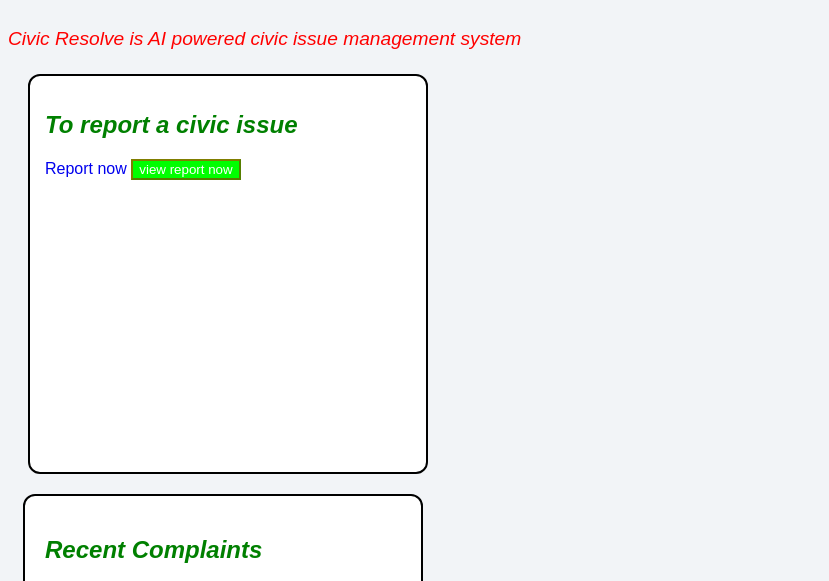
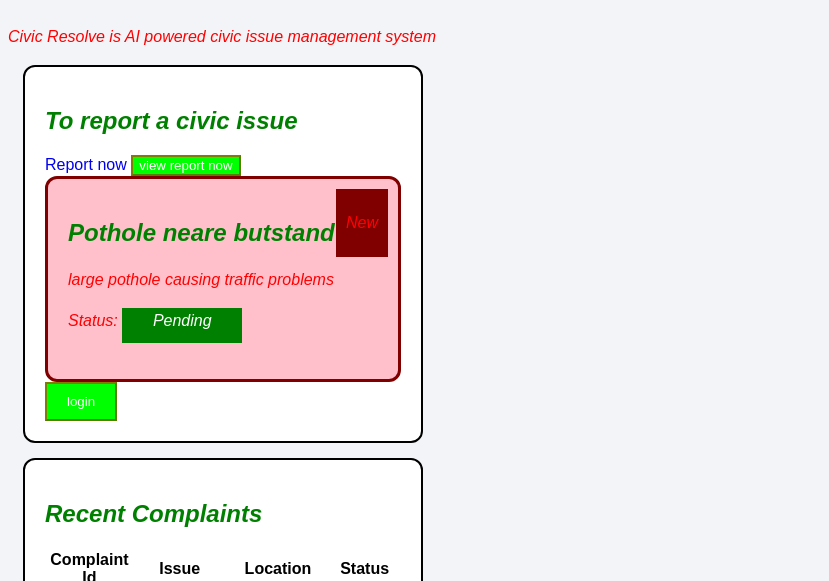
Before and after one commit to Nilesh-LOQ/CivicResolve, a plain HTML site: page Frontend/pages/home.html in a window 1280 px wide. Shown: the part 151-732 px from the top of the page, without its empty margins (0-829 px from the left). Drawn offline with Linux system fonts and the light colour scheme.

Commit message:
day 2 of css

```diff
--- a/Frontend/assets/CSS/style.css
+++ b/Frontend/assets/CSS/style.css
@@ -13,7 +13,7 @@
     }
     p{
         line-height: 1.6;
-        font-size: 1.2em;
+        font-size: 16px;
 
     }
     h2{
@@ -46,14 +46,19 @@
     button{
         background-color: rgb(0 ,255,0 );
         color: white;
-        border-color: rgb(255, 0,0,0.5);
+        border-color: rgba(255, 0,0,0.5);
     }
     a{
         text-decoration: none;
     }
     .ComplaintCard{
-        margin: 20px;
-        padding: 15px;
+        width: 400px;
+        padding: 20px;
+        border-radius: 12px;
+        border:2px solid black;
+        margin: 15px;
+        background-color: white;
+        position: relative;
     }
     .complaint-title{
         text-transform: uppercase   ;
@@ -61,3 +66,42 @@
     footer{
         text-align: center;
     }
+    div{
+        display: block;
+    }
+    span{
+        display: inline;
+    }
+    .statusbadge{
+        display: inline-block;
+        width: 120px;
+        height: 35px;
+        background-color: green;
+        color: white;
+        text-align: center;
+    }
+    .adminpannel{
+      display: none;
+    }
+    .loginbutton{
+        display: inline-block;
+        padding: 10px 20px;
+    }
+    .complaint{
+        padding: 20px;
+        border-color: maroon;
+        border-radius: 12px;
+        border-style: solid;
+        display: block;
+        background-color: pink;
+        position: relative;
+    }
+    .badge{
+        position: absolute;
+        top :10px;
+        right: 10px;
+        z-index: 2;
+        background-color: maroon;
+        color: white;
+        padding: 5px 10px;
+    }
--- a/Frontend/pages/home.html
+++ b/Frontend/pages/home.html
@@ -21,11 +21,22 @@
             <h2 id="main-heading">Welcome to Civic Resolve</h2>
             <p>Civic Resolve is AI powered civic issue management system</p>
 
-        <section class="ComplaintCard">
+        <div class="ComplaintCard">
             <h2>To report a civic issue</h2>
             <a href="report.html">Report now</a>
             <button>view report now</button>
-        </section>
+            <div class="complaint"><h2>Pothole neare butstand</h2>
+            <p>large pothole causing traffic problems</p>
+            <p> Status: <span class="statusbadge">Pending</span></p>
+            <div class="badge">
+                <p>New</p>
+            </div>
+        </div>
+            <button class="loginbutton">login</button>
+        </div>
+        <div class="adminpannel">
+            Admin dashboard
+        </div>
         <section>
             <h2>Recent Complaints</h2>
             <table>
```
